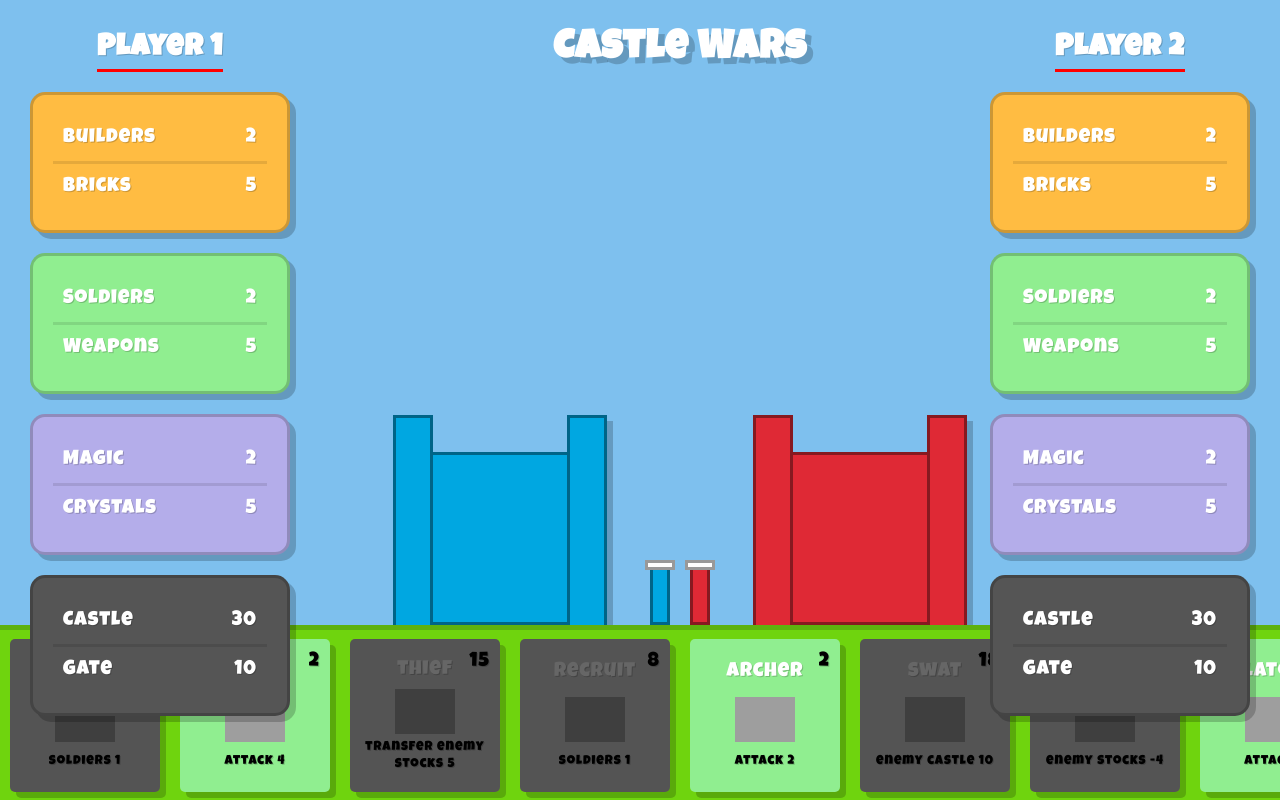
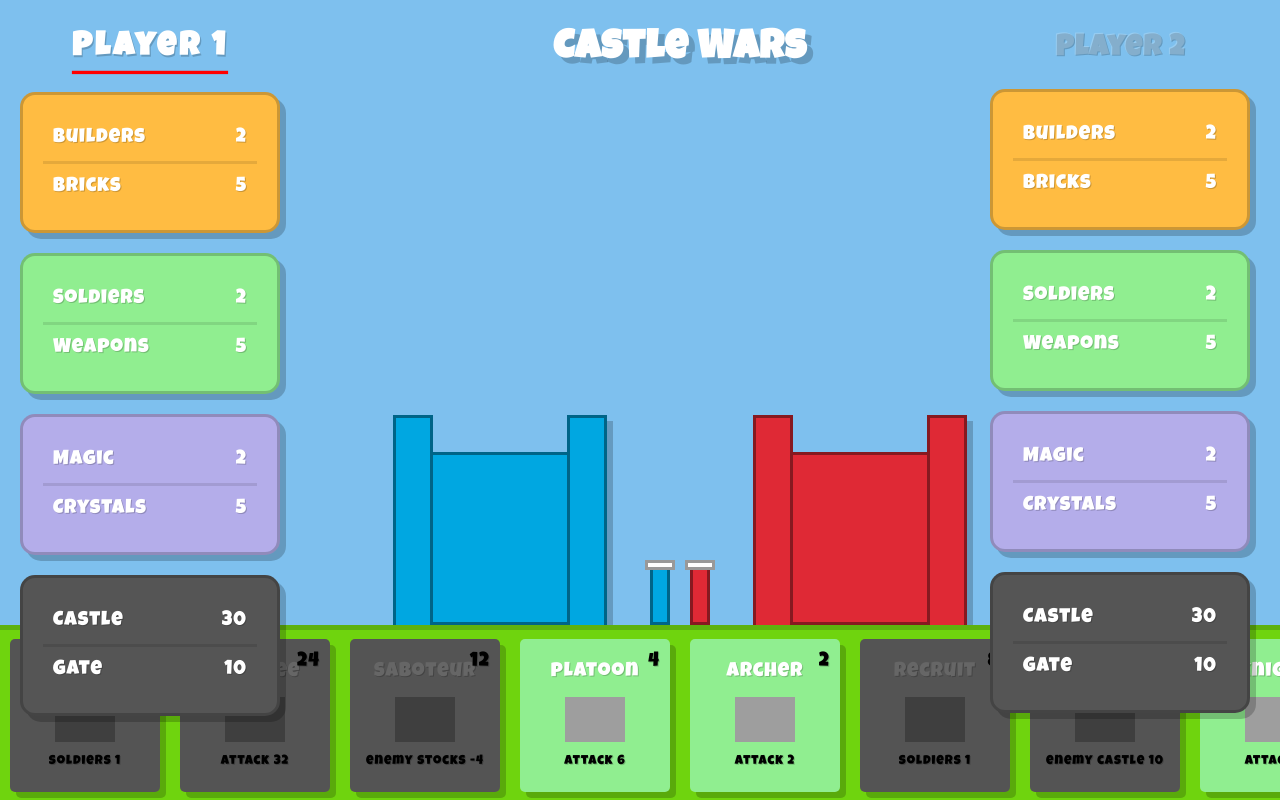
Before and after one commit to AlexanderMelox/Castle-Wars, a Vue app: page / in a window 1280 px wide. Both pictures are taken after a click on the button "2 Players". Built offline with nearby package versions, Linux system fonts and the light colour scheme; grey boxes are pictures that could not be loaded.

Commit message:
added activePlayer and card setup

```diff
--- a/src/components/BattleField.vue
+++ b/src/components/BattleField.vue
@@ -1,13 +1,14 @@
 <template>
   <div class="battlefield">
     <div class="battlefield__menu" v-if="!isPlaying">
-      <button class="battlefield__buttons" @click="isPlaying = true">2 Players</button>
+      <button class="battlefield__buttons" @click="startGame">2 Players</button>
       <button class="battlefield__buttons">How to Play</button>
     </div>
     <div class="battlefield__top">
       <PlayerResources
         v-if="isPlaying"
         player="Player 1"
+        :isActivePlayer="activePlayer === 0"
         :resources="players[0].resources"
         :castleHealth="players[0].castleHealth"
         :gateHealth="players[0].gateHealth"
@@ -15,6 +16,7 @@
       <PlayerResources
         v-if="isPlaying"
         player="Player 2"
+        :isActivePlayer="activePlayer === 1"
         :resources="players[1].resources"
         :castleHealth="players[1].castleHealth"
         :gateHealth="players[1].gateHealth"
@@ -31,7 +33,11 @@
       />
     </div>
     <div class="battlefield__bottom">
-      <Cards v-if="isPlaying" :cards="cardHand" :resources="players[0].resources"/>
+      <Cards
+        v-if="isPlaying"
+        :cards="players[activePlayer].cards"
+        :resources="players[0].resources"
+      />
     </div>
   </div>
 </template>
@@ -46,6 +52,7 @@ import cards from "../data/cards.js";
 export default {
   data() {
     return {
+      activePlayer: 0,
       players: [
         {
           resources: {
@@ -78,15 +85,23 @@ export default {
       isPlaying: false
     };
   },
-  computed: {
-    cardHand() {
+  methods: {
+    startGame() {
+      // Sets isPlaying to true
+      this.isPlaying = true;
+      // Set player's 1 and 2 cards
+      this.startingCards(0);
+      this.startingCards(1);
+    },
+    startingCards(player) {
       const newHand = [];
       for (let i = 0; i < 8; i++) {
         newHand.push(this.cards[Math.floor(Math.random() * this.cards.length)]);
       }
-      return newHand;
+      this.players[player].cards = newHand;
     }
   },
+  computed: {},
   components: {
     PlayerResources,
     Castle,
--- a/src/components/PlayerResources.vue
+++ b/src/components/PlayerResources.vue
@@ -1,6 +1,9 @@
 <template>
-  <div class="resources" :class="{ 'resources--one': isPlayerOne, 'resources--two': !isPlayerOne }">
-    <h2 class="resources__player">{{ player }}</h2>
+  <div
+    class="resources"
+    :class="{ 'resourcses--one': isPlayerOne, 'resources--two': !isPlayerOne }"
+  >
+    <h2 class="resources__player" :class="{ 'active': isActivePlayer }">{{ player }}</h2>
     <div class="resources__blocks resources__blocks--bricks">
       <div class="resources__details">
         <div>Builders</div>
@@ -67,7 +70,8 @@ export default {
     gateHealth: {
       type: Number,
       required: true
-    }
+    },
+    isActivePlayer: Boolean
   },
   created() {
     this.isPlayerOne = this.player === "Player 1";
@@ -77,13 +81,13 @@ export default {
 
 <style>
 .resources__player {
-  color: var(--color-white);
+  color: rgba(255, 255, 255, 0.2);
   font-size: 3rem;
   text-shadow: var(--text-shadow--small);
-  border-bottom: 3px solid red;
   display: inline-block;
   margin: 0 auto;
   margin-bottom: 2rem;
+  transition: all 0.2s;
 }
 
 .resources {
@@ -97,6 +101,13 @@ export default {
   padding: 2rem;
   width: 30rem;
   z-index: 5000;
+}
+
+.active {
+  letter-spacing: 3px;
+  transform: scale(1.1);
+  color: var(--color-white);
+  border-bottom: 3px solid red;
 }
 
 .resources--one {
```
